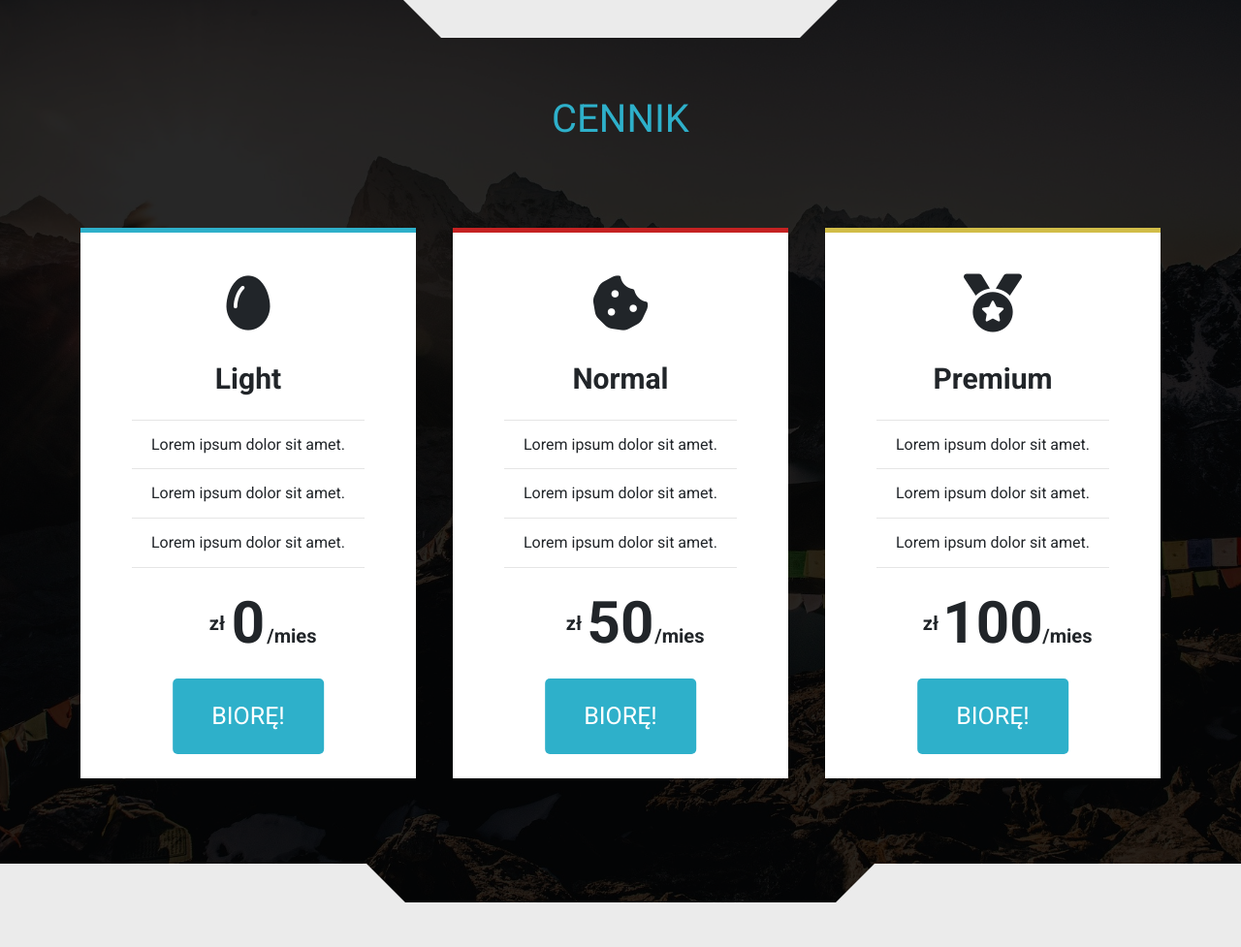
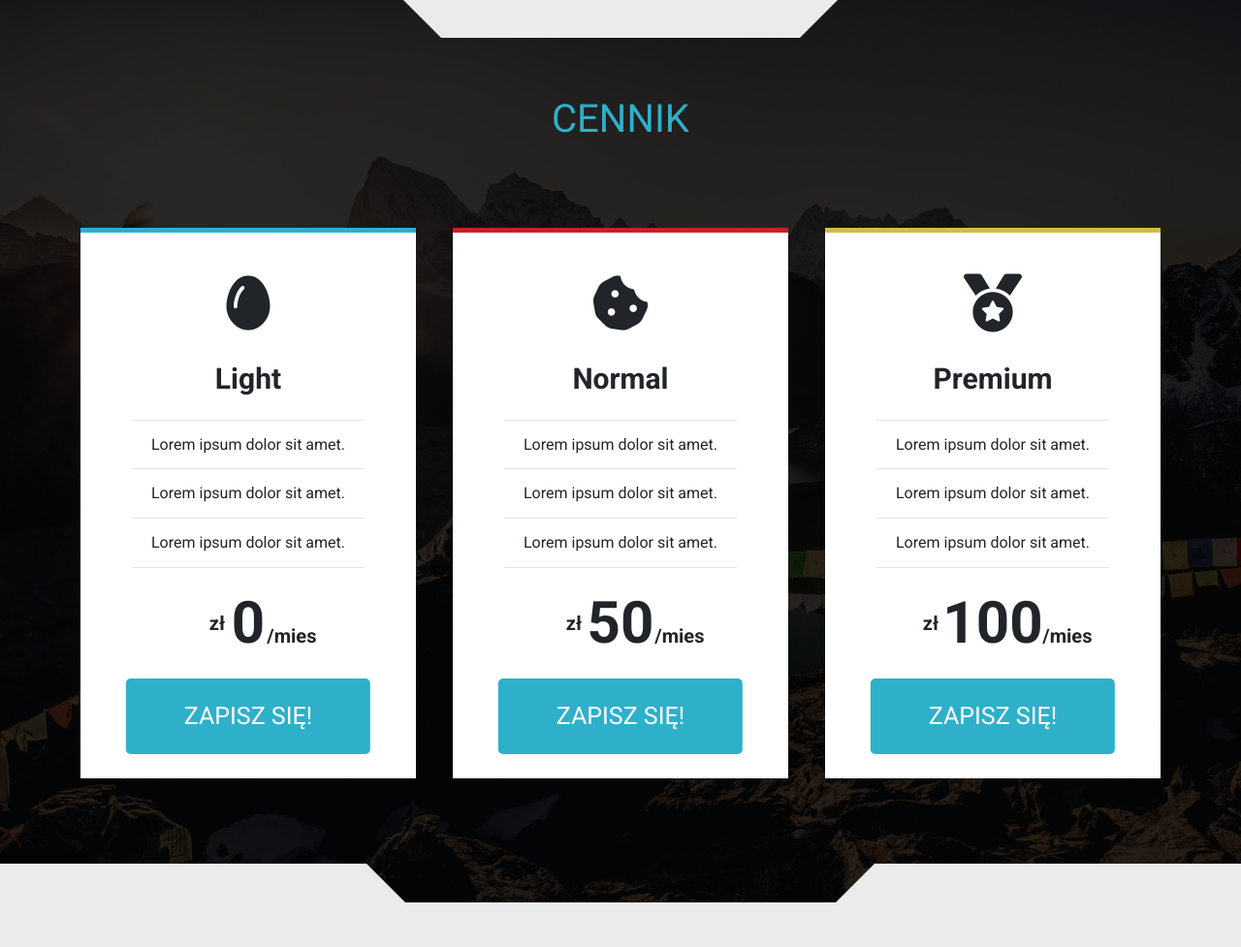
Before and after one commit to Mavannkas/phpProject, a PHP site: page / in a window 1280 px wide. Shown: the part 1681-2658 px from the top of the page at 97% size. Run offline with PHP 8.4, Linux system fonts and the light colour scheme; some libraries are stand-ins or nearby versions.

Commit message:
add links to register in mainSite and create header in register site

```diff
--- a/site/css/mian.css
+++ b/site/css/mian.css
@@ -596,6 +596,12 @@ header .header-text {
           box-shadow: none;
 }
 
+.prices .prices__boxes .prices__box a {
+  color: white;
+  text-decoration: none;
+  padding: .4em .8em;
+}
+
 .prices .prices__boxes .one {
   display: block;
   border-top: 5px solid #2eb0ca;
--- a/site/index.html
+++ b/site/index.html
@@ -121,7 +121,7 @@
                                 <hr>
                                 <p class="prices__box-price">0</p>
                             </div>
-                            <button class="prices__box-btn secondary-btn">Biorę!</button>
+                            <button class="prices__box-btn secondary-btn"><a href="./panel/register.html">Zapisz się!</a></button>
                         </div>
                         <div class="prices__box two">
                             <div class="prices__box-text">
@@ -136,7 +136,7 @@
                                 <hr>
                                 <p class="prices__box-price">50</p>
                             </div>
-                            <button class="prices__box-btn secondary-btn">Biorę!</button>
+                            <button class="prices__box-btn secondary-btn"><a href="./panel/register.html">Zapisz się!</a></button>
                         </div>
                         <div class="prices__box three">
                             <div class="prices__box-text">
@@ -151,7 +151,7 @@
                                 <hr>
                                 <p class="prices__box-price">100</p>
                             </div>
-                            <button class="prices__box-btn secondary-btn">Biorę!</button>
+                            <button class="prices__box-btn secondary-btn"><a href="./panel/register.html">Zapisz się!</a></button>
                         </div>
                     </div>
                 </div>
@@ -225,7 +225,7 @@
                 <input type="password" id="pass" name="pass" required>
                 <button type="submit" class="secondary-btn">Zaloguj</button>
             </form>
-            <a href="#">Zarejestruj się</a>
+            <a href="./panel/register.html">Zarejestruj się</a>
         </div>
     </div>
     <div class="body-shadow"></div>
--- a/site/js/main.js
+++ b/site/js/main.js
@@ -51,12 +51,6 @@ const main=()=>{
         pricesBoxes[2].style.display="block";
     })
 
-    prices.addEventListener('dblclick',()=>{
-        pricesBoxes[0].style.display="none";
-        pricesBoxes[1].style.display="none";
-        pricesBoxes[2].style.display="none";
-    })
-
     bodyShadow.addEventListener('click',()=>togglePop("none"));
     cross.addEventListener('click',()=>togglePop("none"));
     logBtn.addEventListener('click',()=>togglePop("block"));
--- a/site/sass/_variables.scss
+++ b/site/sass/_variables.scss
@@ -1,5 +1,6 @@
 $main-color: #2eb0ca;
 $body-color: rgb(235, 235, 235);
+$hover-color: #238396;
 
 @mixin roboto {
     font-family: 'Roboto', sans-serif;
@@ -21,3 +22,46 @@ $body-color: rgb(235, 235, 235);
     content:'';
     z-index: -10;
 }
+
+@mixin brand {
+    margin-left: .2em;
+    // margin-top: .05em;
+    position: relative;
+    font-size: 4rem;
+    font-weight: bold;
+    color: $main-color;
+    letter-spacing: 2px;
+    @include title;
+    overflow: hidden;
+    &::before{
+        position: absolute;
+        right: 0%;
+        color:white;
+        content: 'DB';
+        transition: transform .7s;
+        transform-origin: right;
+        perspective: 1000px;
+    }
+
+    span{
+        position: relative;
+        color: $main-color;
+        opacity: 0;
+        transition: opacity 1s;
+    }
+
+    &:hover{
+        span{
+            opacity: 1;
+        }
+
+        &::before{
+        transform: rotateY(-90deg);
+        }
+
+    }
+
+    i{
+        padding-right: .4em;
+    }
+}
--- a/site/sass/mian.scss
+++ b/site/sass/mian.scss
@@ -512,6 +475,12 @@ header{
                 &:focus{
                     box-shadow: none;
                 }
+            }
+            a{
+                color: white;
+                text-decoration: none;
+                padding: .4em .8em;
+
             }
         }
 
```
Also changed, not shown: other parts of site/sass/mian.scss (+4 -41 lines), site/css/panel.css (added, +120 -0 lines), site/panel/register.html (added, +32 -0 lines), site/sass/ex.html (deleted, +0 -57 lines), site/sass/panel.scss (added, +74 -0 lines), site/img/user.svg (added), 3 other files.
